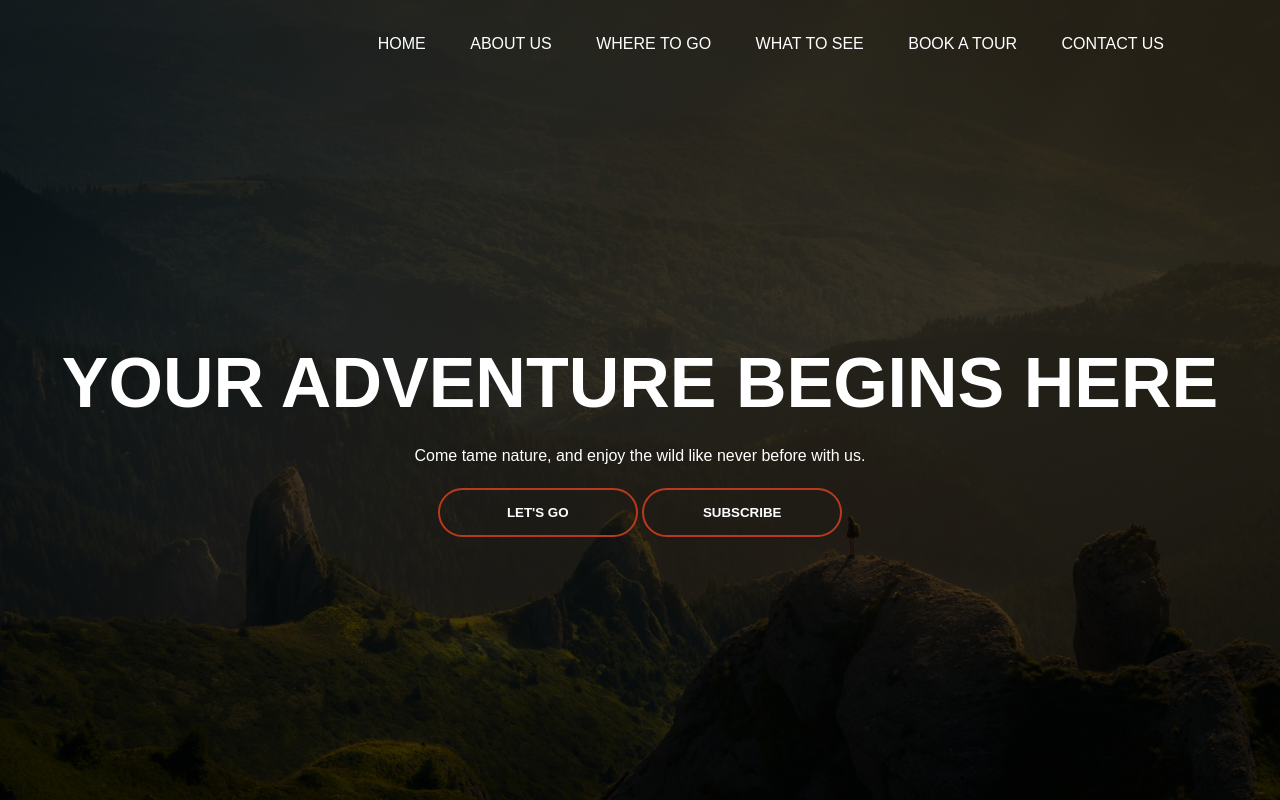
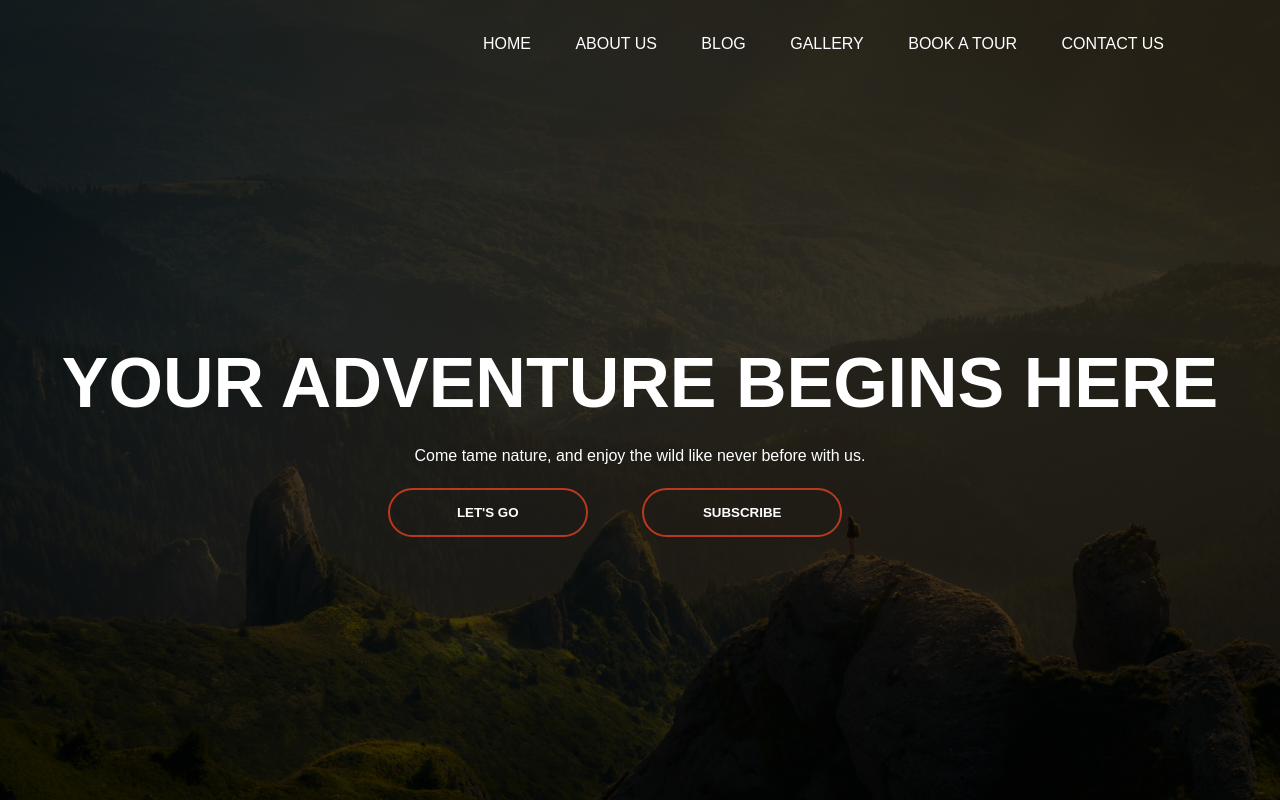
Before and after one commit to Khameela/Nature-Tours, a plain HTML site: page index.html in a window 1280 px wide. Drawn offline with Linux system fonts and the light colour scheme.

Commit message:
edited the buttons

```diff
--- a/css/styles.css
+++ b/css/styles.css
@@ -1,3 +1,5 @@
+
+
 * {
     padding: 0;
     margin:0;
@@ -15,7 +17,7 @@
 }
 
 .navbar{
-    width: 85%;
+    max-width: 85%;
     margin: auto;
     padding: 35px 0;
     display:flex;
@@ -80,8 +82,8 @@
 button {
     width: 200px;
     padding: 15px 0;
+    margin-right: 50px;
     text-align: center;
-    margin:20px, 10px;
     border-radius: 25px;
     font-weight: bold;
     border: 2px solid #B8391E;
@@ -113,3 +115,5 @@ button:hover span{
 button:hover {
     border: none;
 }
+
+@media (max-width: )
--- a/index.html
+++ b/index.html
@@ -5,6 +5,8 @@
     <meta http-equiv="X-UA-Compatible" content="IE=edge">
     <meta name="viewport" content="width=device-width, initial-scale=1.0">
     <link rel="stylesheet" href="css/styles.css">
+
+
 
     <title>Abuja travel and tours</title>
 </head>
@@ -14,11 +16,15 @@
             <ul>
                 <li><a href="#">Home</a></li>
                 <li><a href="#">About Us </a></li>
-                <li><a href="#">Where to go</a></li>
-                <li><a href="#">What to see</a></li>
+                <li><a href="#">Blog</a></li>
+                <li><a href="#">Gallery</a></li>
                 <li><a href="#">Book a tour</a></li>
                 <li><a href="#">Contact us</a></li>
             </ul>
+
+
+
+
         </div>
 
         <div class="content">
```
